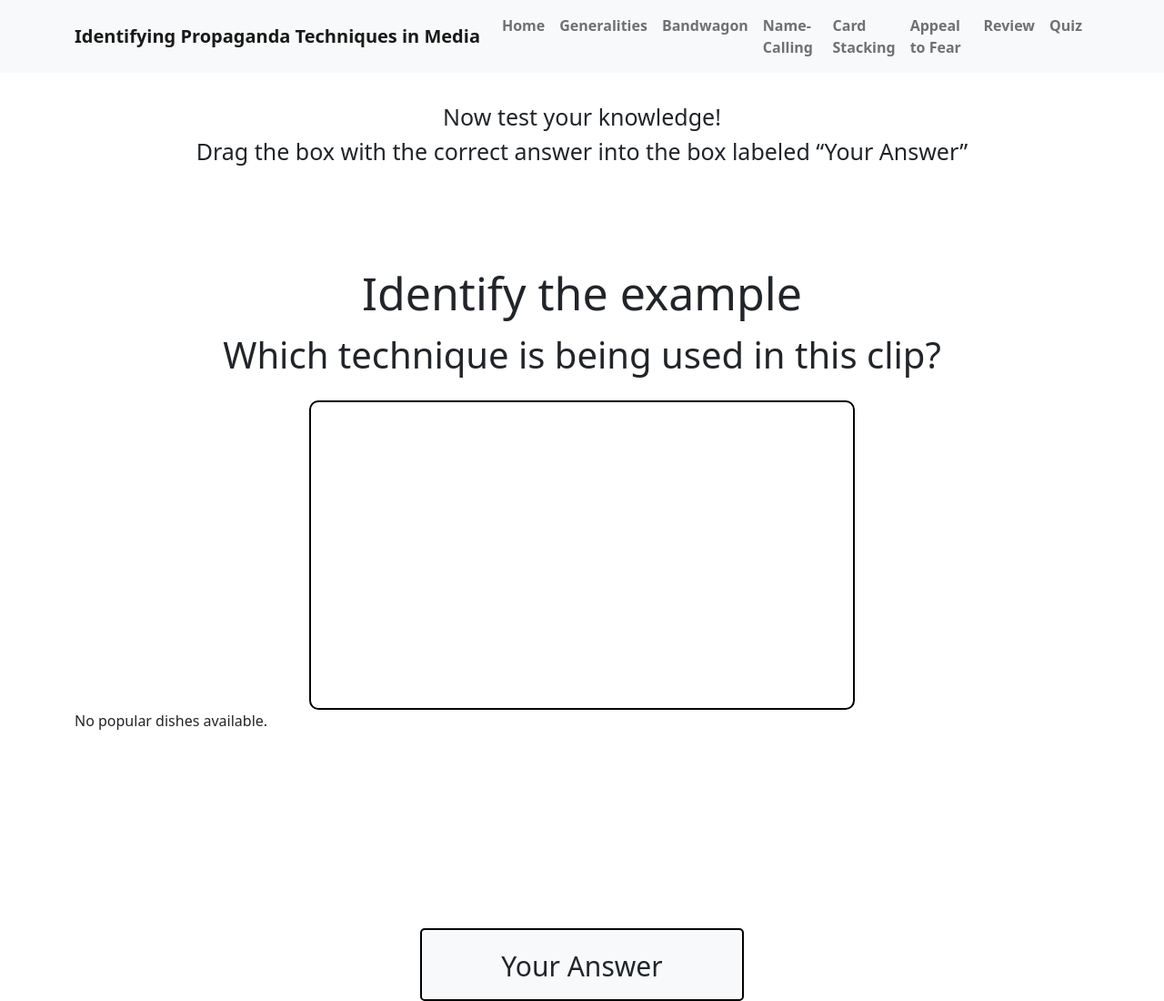
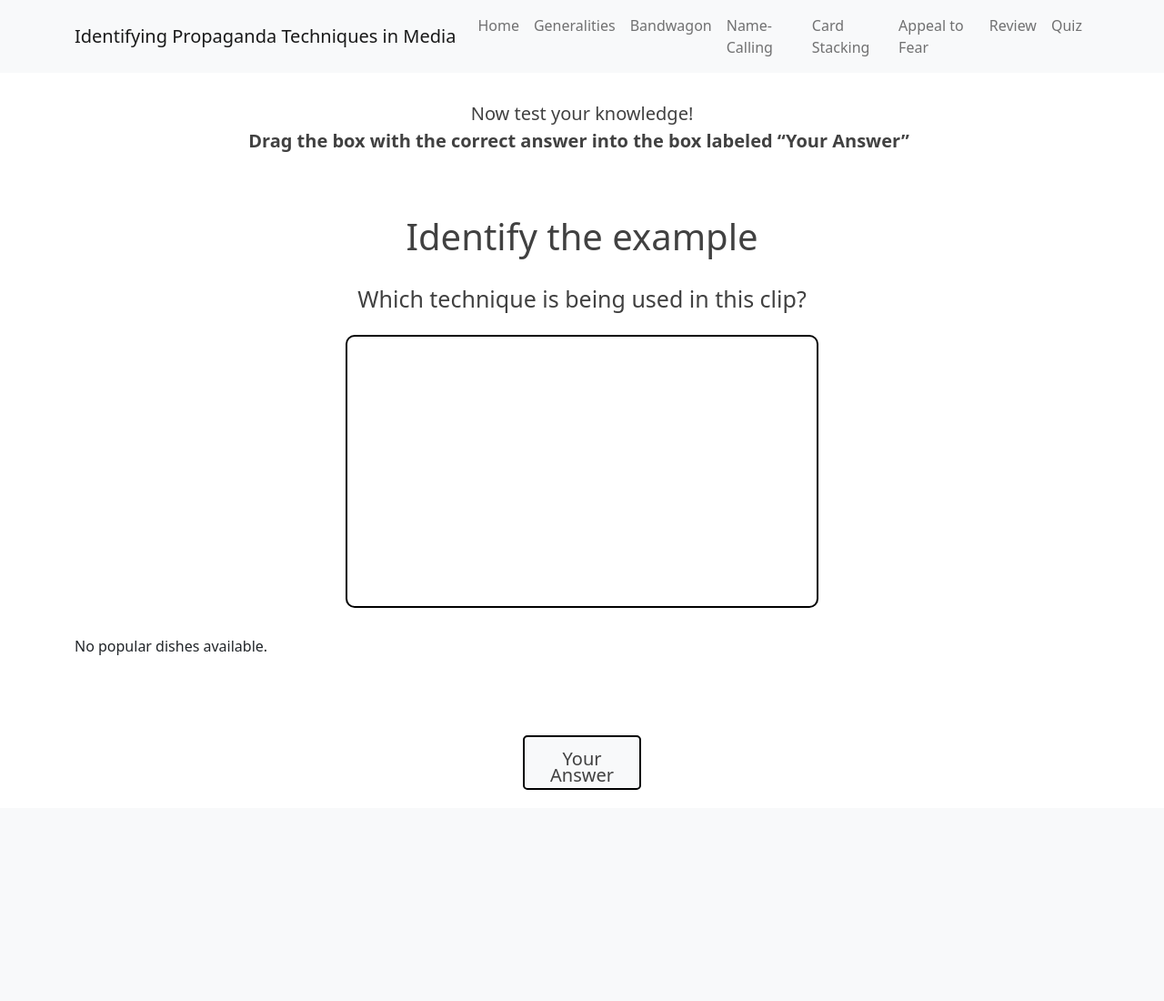
Before and after one commit to trishataparia/spring25-ui-final, a Flask app: template templates/quiz_part_2.html in a window 1280 px wide. Shown: the whole page at 91% size. After the commit the page ends 868 px from the top, so only its background shows below. Run offline with Flask 3, Linux system fonts and the light colour scheme; the template is opened without the code that fills it, so the values that code supplies are empty; parts of the project's set-up code (start-up, migrations or seed data) failed here and were passed over; some libraries are stand-ins or nearby versions.

Commit message:
Update quiz_part_2.css

```diff
--- a/static/quiz_part_2.css
+++ b/static/quiz_part_2.css
@@ -1,46 +1,100 @@
-.quiz-part-2-container {
-    width: auto;
-}
 #instructions-1{
-    font-size: medium;
+
     margin-top: 30px;
-    font-size: 25px;
+    font-size: 20px; /* was 25px*/
+    color: rgb(65, 65, 65)
 }
 #instructions-2{
-    font-size: 25px;
+    font-size: 20px;
+    font-weight: bold;
+    display: inline;
+    margin-right: 7px;
+    white-space: nowrap;
+    color: rgb(65, 65, 65)
+
 }
+#instructions-3{
+  font-size: 20px;
+  display: inline;
+  white-space: nowrap;
+  color: rgb(65, 65, 65)
+}
+
+
+
+@media (max-width: 670px) {
+  #instructions-1, #instructions-2, #instructions-3 {
+      font-size: 3vw;
+  }
+}
+
+@media (max-width: 570px) {
+  #question {
+      font-size: 20px !important;
+  }
+}
+
+@media (max-width: 570px) {
+  #identify-example {
+      font-size: 35px !important;
+  }
+}
+
 #identify-example{
-    font-size: 50px;
-    margin-top: 100px;
+    font-size: 40px;
+    margin-top: 60px;
+    white-space: nowrap;
+    color: rgb(65, 65, 65)
 }
 #question{
-    font-size: 40px;
+    font-size: 25px;
+    margin-top: 20px;
+    white-space: nowrap;
+    color: rgb(65, 65, 65)
+
 }
+
+@media (max-width: 800px) {
+   .answer-choice-block {
+      font-size: 5vw; /* Smaller on medium screens */
+  }
+}
+
+@media (max-width: 500px) {
+   .answer-choice-block {
+      font-size: 6vw; /* Smaller on smaller screens */
+  }
+}
+
 .answer-choice-block{
-    width: 300px; /* or a fixed width like 300px */
-    height: 80px;
+    width: 130px; /* or a fixed width like 300px */
+    height: 60px;
     border: 2px solid black;
     border-radius: 5px;
-    padding-top: 25px;
-    margin-top: 50px;
+    padding-top: 15px;
+    margin-top: 10px;
     background-color: #f8f9fa; /* light grey, optional */
     text-align: center;
-    vertical-align: top;
-    line-height: 20px;
+    vertical-align: bottom;
+    line-height: 18px;
     cursor: grab; /* optional for draggable feel */
-    font-size: 30px;
+    font-size: 15px;
+    color: rgb(65, 65, 65)
+
 }
 #answer-bucket{
-    width: 500px; /* or a fixed width like 300px */
-    height: 80px;
+    width: 130px; /* or a fixed width like 300px */
+    height: 60px;
     border: 2px solid black;
     border-radius: 5px;
-    padding: 30px;
-    margin-top: 200px;
+    padding: 15px;
+    margin-top: 70px;
     background-color: #f8f9fa; /* light grey, optional */
     text-align: center;
-    line-height: 20px;
-    font-size: 30px;
+    line-height: 18px;
+    font-size: 20px;
+    margin-bottom: 20px;
+    color: rgb(65, 65, 65)
 
 }
 .col{
@@ -48,12 +102,13 @@
   justify-content: center;
 }
 .video-box {
-    width: 600px;
-    height: 340px;
+    width: 520px;
+    height: 300px;
     overflow: hidden;
     border: 2px solid #000;
     border-radius: 10px;
     margin-top: 20px;
+    margin-bottom: 30px;
   }
 
 .video-box iframe {
@@ -65,45 +120,53 @@
     font-size: 20px;
     font-weight: bold;
     text-align: center;
+    color: rgb(65, 65, 65)
   }
   /* Custom styles for the "Next" button */
 #next-button {
     display: inline-block;
-    color: black;
+
     border: 2px solid black;
-    margin-top: 20px;
-    width: 250px;
-    height: 40px;
+
+    width: 220px;
+    height: 60px;
     font-size: 20px;
-    background-color: #f8f9fa; /* light grey, optional */
+    background-color: #a8dadc; /* light grey, optional */
     text-align: center;
+    padding: 12px;
     text-decoration: none; /* Remove underline */
     border-radius: 5px; /* Rounded corners */
-
+    margin-top: 60px;
     cursor: pointer; /* Pointer on hover */
     transition: background-color 0.3s ease; /* Smooth background color transition */
+    visibility: hidden;
   }
-  a {
+  a#next-button {
     text-decoration: none;  /* Removes underline */
-    color: inherit;         /* Inherits the text color from its parent or container */
-    font-weight: bold;      /* Optionally makes the text bold */
+    color: white;         /* Inherits the text color from its parent or container */
+    font-weight: bold;
+         /* Optionally makes the text bold */
 }
 
   /* Hover effect for the button */
   #next-button:hover {
-    background-color: #45a049; /* Darker green on hover */
+    background-color: #6cd4d7; /* Darker green on hover */
   }
   .answer-message-box {
     padding: 15px;
     border: 10px solid;
     border-radius: 20px;
-    height: 200px;
+
     text-align: center;
     margin-top: 100px;
-    font-size: clamp(16px, 2.5vw, 25px);
+    font-size: clamp(16px, 2.5vw, 18px);
     max-width: 750px;
-    min-height: 200px;
+    min-height: 150px;
     width: 100%;
+    color: rgb(65, 65, 65);
+
+    visibility: hidden;
+    margin-bottom: 10px;
   }
 
   #answer-message-box.correct {
@@ -115,3 +178,10 @@
     border-color: red;
     background-color: #f8f9fa; /* light grey, optional */
   }
+
+  #next-button.show{
+    visibility: visible;
+  }
+  .show {
+    visibility: visible; /* When you want to show them */
+  }
```
